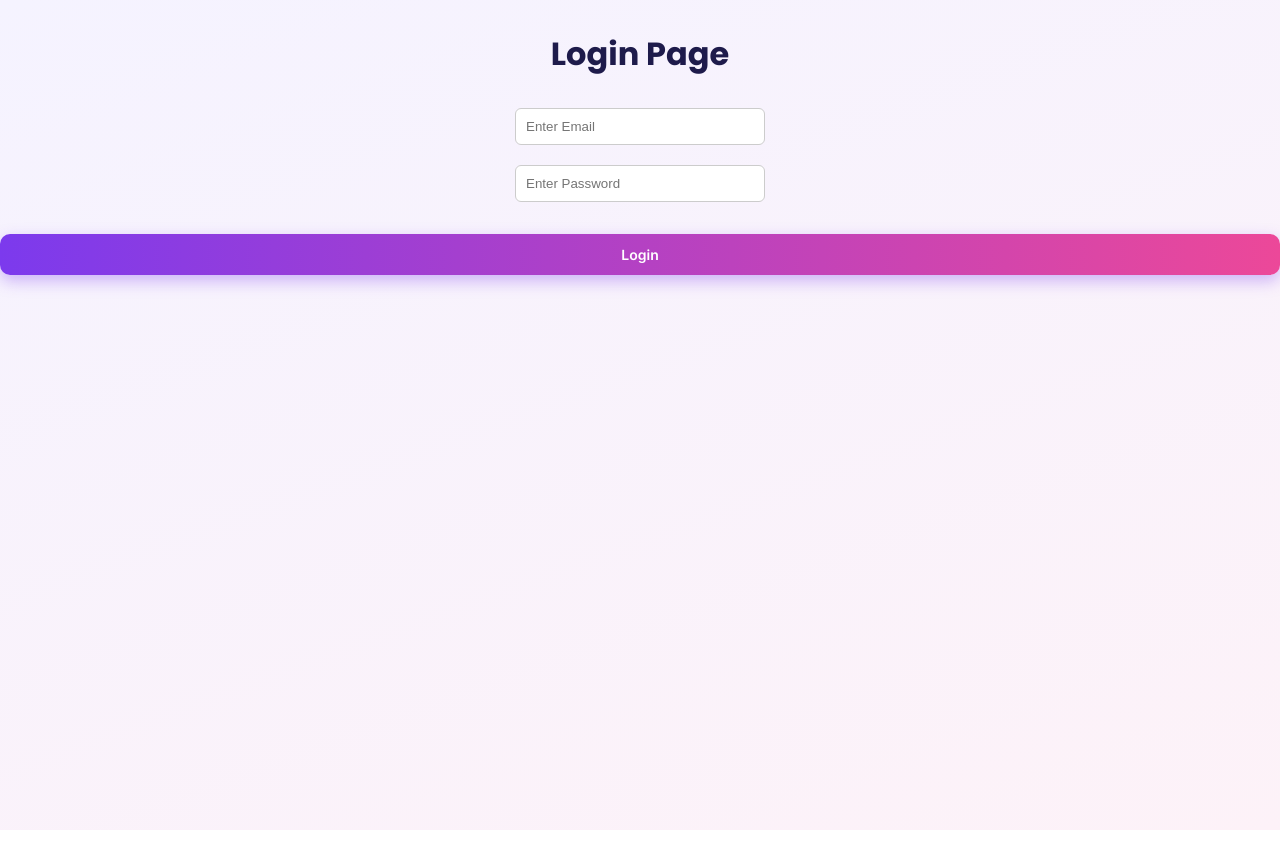
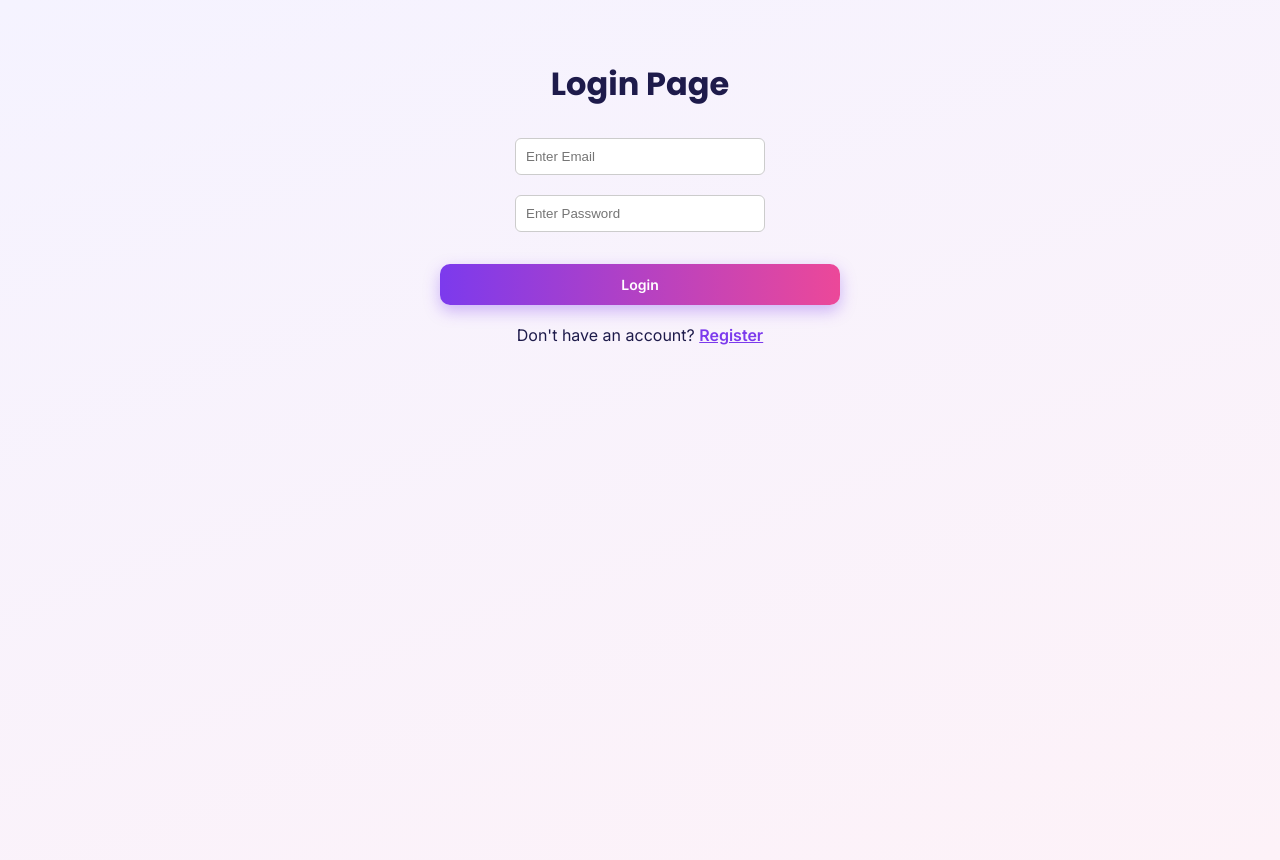
Before and after one commit to himanshu9642/taskflows, a React (Vite) app in the folder client/: page / in a window 1280 px wide. Before the commit the page ends 830 px from the top, so only its background shows below. Built offline with nearby package versions, Linux system fonts and the light colour scheme.

Commit message:
add register link on login page

```diff
--- a/client/src/pages/login.jsx
+++ b/client/src/pages/login.jsx
@@ -1,62 +1,32 @@
 import { useState } from "react";
 import API from "../api";
-
 function Login() {
 const [email, setEmail] = useState("");
 const [password, setPassword] = useState("");
 const [message, setMessage] = useState("");
-
 async function handleSubmit(e) {
 e.preventDefault();
-
 try {
 const response = await API.post("/auth/login", {
 email: email,
 password: password,
 });
-
-      console.log("FULL RESPONSE:", response.data);
-
 if (!response.data.user) {
 setMessage("Backend se user data nahi aa raha");
 return;
 }
-
-      localStorage.setItem(
-        "user",
-        JSON.stringify(response.data.user)
-      );
-
-      localStorage.setItem(
-        "userId",
-        response.data.user._id
-      );
-
-      console.log(
-        "SAVED USER:",
-        localStorage.getItem("user")
-      );
-
+localStorage.setItem("user", JSON.stringify(response.data.user));
+localStorage.setItem("userId", response.data.user._id);
 alert("Login successful");
-
 window.location.href = "/dashboard";
-
 } catch (error) {
-      console.log("LOGIN ERROR:", error);
-
-      setMessage(
-        error.response?.data?.message || "Login failed"
-      );
+setMessage(error.response?.data?.message || "Login failed");
 }
 }
-
 return (
-
-    <div>
+<div style={{ maxWidth: "400px", margin: "60px auto", textAlign: "center" }}>
 <h1>Login Page</h1>
-
 <form onSubmit={handleSubmit}>
-
 <input
 type="email"
 placeholder="Enter Email"
@@ -64,10 +34,8 @@ function Login() {
 onChange={(e) => setEmail(e.target.value)}
 required
 />
-
 <br />
 <br />
-
 <input
 type="password"
 placeholder="Enter Password"
@@ -75,20 +43,20 @@ function Login() {
 onChange={(e) => setPassword(e.target.value)}
 required
 />
-
 <br />
 <br />
-
 <button type="submit">
 Login
 </button>
-
 </form>
-
 <p>{message}</p>
-
+<p style={{ marginTop: "20px", fontSize: "16px" }}>
+Don't have an account?{" "}
+<a href="/register" style={{ color: "#7C3AED", fontWeight: "bold" }}>
+Register
+</a>
+</p>
 </div>
 );
 }
-
 export default Login;
```
Lines whose indentation alone changed are shown as unchanged.
